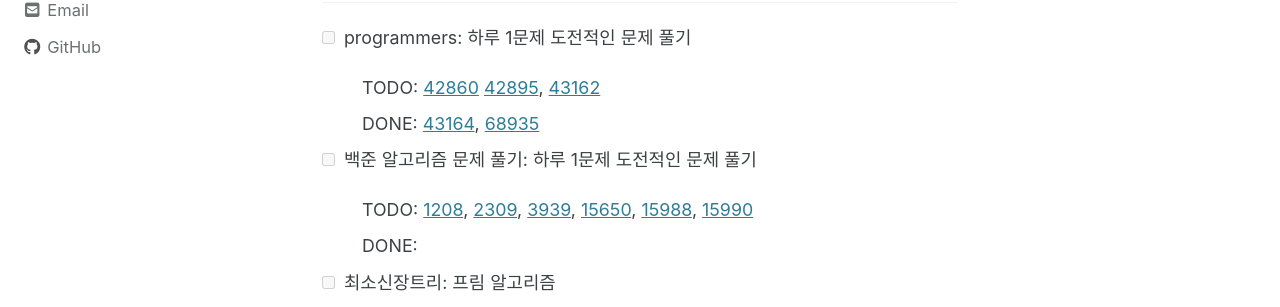
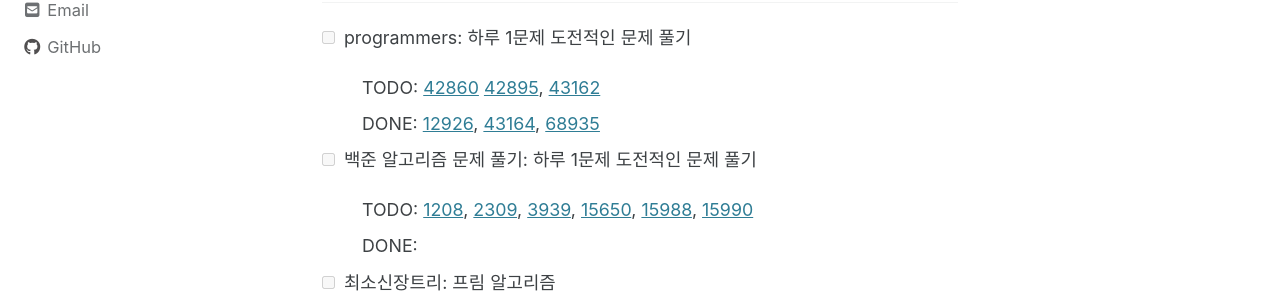
Before and after one commit to dev-eunji/dev-eunji.github.io, a Jekyll site: the page built from _posts/til/2021-09-06-TIL.md, in a window 1280 px wide and 900 px high. Shown: the part 262-569 px from the top of the window. Built offline with Jekyll 4.4.1, drawn with Linux system fonts in a browser that asks for light colours; cached includes are drawn as plain includes; nearby versions of some CDN libraries; comment, search, counter and statistics services are not loaded.

Commit message:
[TIL] 20210911

```diff
--- a/_posts/til/2021-09-06-TIL.md
+++ b/_posts/til/2021-09-06-TIL.md
@@ -12,7 +12,7 @@ comments: true
 - [ ] programmers: 하루 1문제 도전적인 문제 풀기
 
   - TODO: [42860](https://programmers.co.kr/learn/courses/30/lessons/42860) [42895](https://programmers.co.kr/learn/courses/30/lessons/42895), [43162](https://programmers.co.kr/learn/courses/30/lessons/43162)
-  - DONE: [43164](https://programmers.co.kr/learn/courses/30/lessons/43164), [68935](https://programmers.co.kr/learn/courses/30/lessons/68935)
+  - DONE: [12926](https://programmers.co.kr/learn/courses/30/lessons/12926), [43164](https://programmers.co.kr/learn/courses/30/lessons/43164), [68935](https://programmers.co.kr/learn/courses/30/lessons/68935)
 
 - [ ] 백준 알고리즘 문제 풀기: 하루 1문제 도전적인 문제 풀기
 
```
